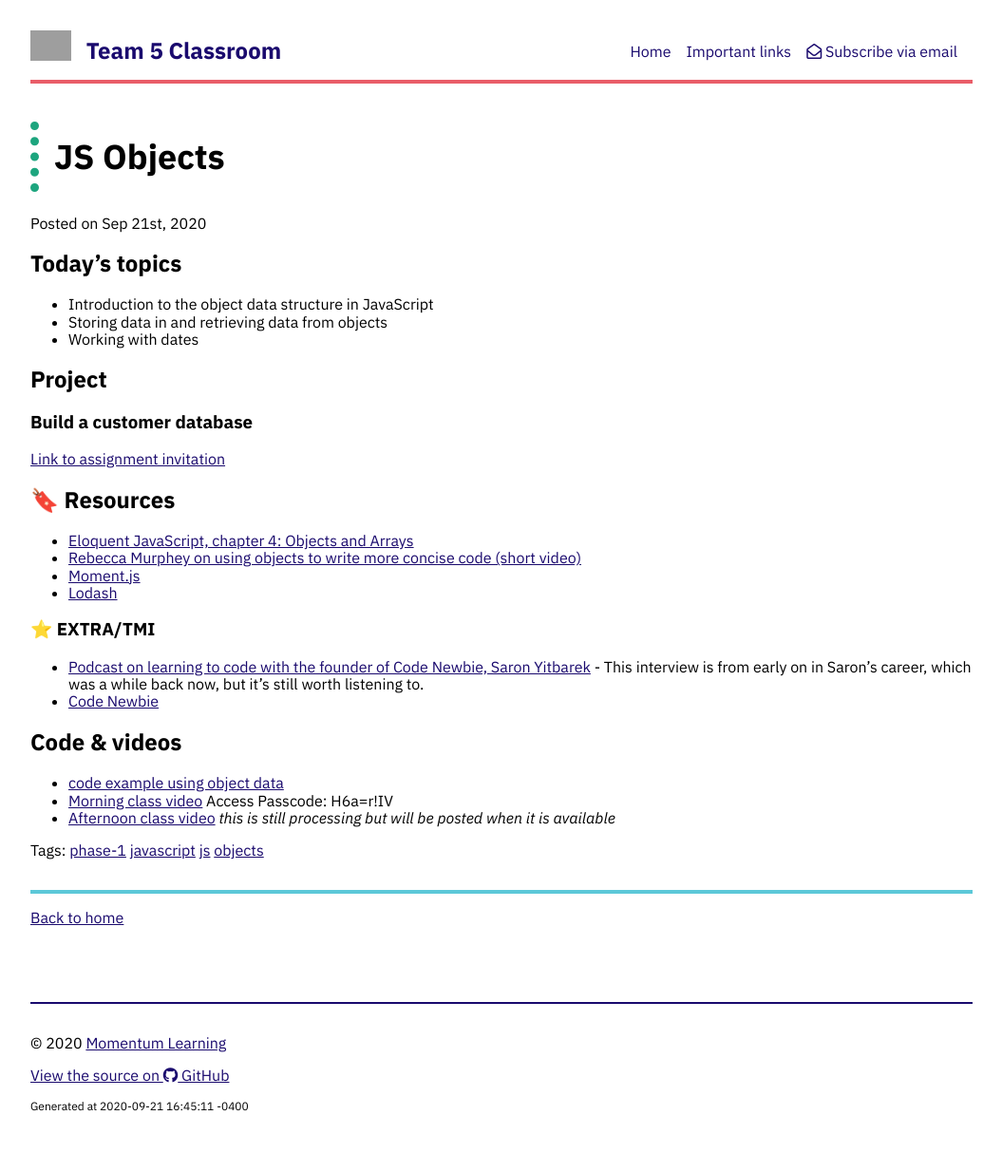
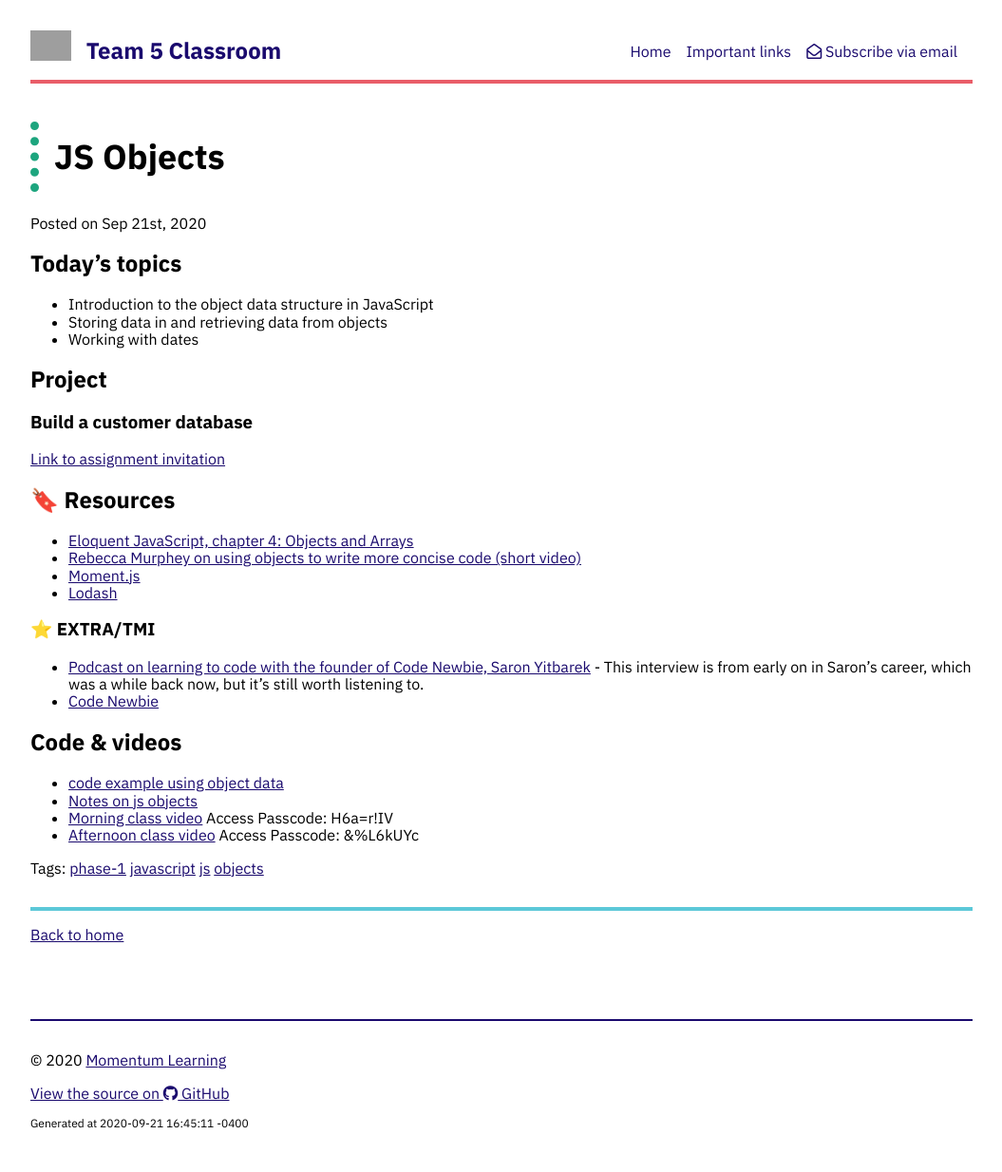
Before and after one commit to momentum-team-5/momentum-team-5.github.io, a Jekyll site: the page built from _posts/2020-09-21-js-objects.md, in a window 1280 px wide. Shown: the whole page at 95% size, without its empty margins (112-1167 px from the left). Built offline with Jekyll 4.4.1, drawn with Linux system fonts in a browser that asks for light colours; nearby versions of some CDN libraries; grey boxes are pictures that could not be loaded.

Commit message:
Add more afternoon content

```diff
--- a/_posts/2020-09-21-js-objects.md
+++ b/_posts/2020-09-21-js-objects.md
@@ -31,5 +31,6 @@ tags: phase-1 javascript js objects
 ## Code & videos
 
 - [code example using object data](https://github.com/momentum-team-5/examples/tree/main/using-object-data)
+- [Notes on js objects](https://github.com/momentum-team-5/notes/blob/main/js-objects.md)
 - [Morning class video](https://us02web.zoom.us/rec/share/aXCOH3aE6p93FwsLqBiystHWiiVI0kncMt9N_HgfQ9DxsjX-7PHGKDp81tLqiwm9.S4Xv3e9lTXEdbrPN) Access Passcode: H6a=r!IV
-- [Afternoon class video]() _this is still processing but will be posted when it is available_
+- [Afternoon class video](https://us02web.zoom.us/rec/share/UE3m9PKw08oJeAlq7ci57FuLwRDsh9q906xw5h9LPEz1qP9a1ahXDwb7g0xao_E.AAz7QIX2D4ztreu6) Access Passcode: &%L6kUYc
```
